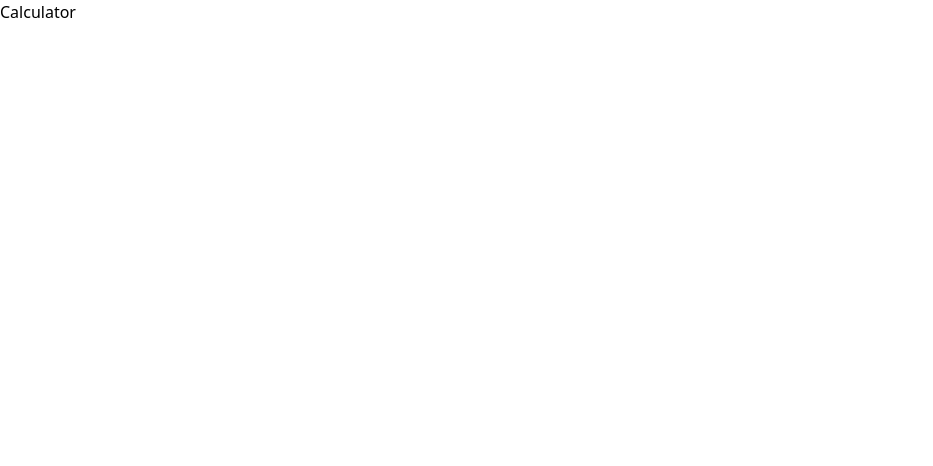
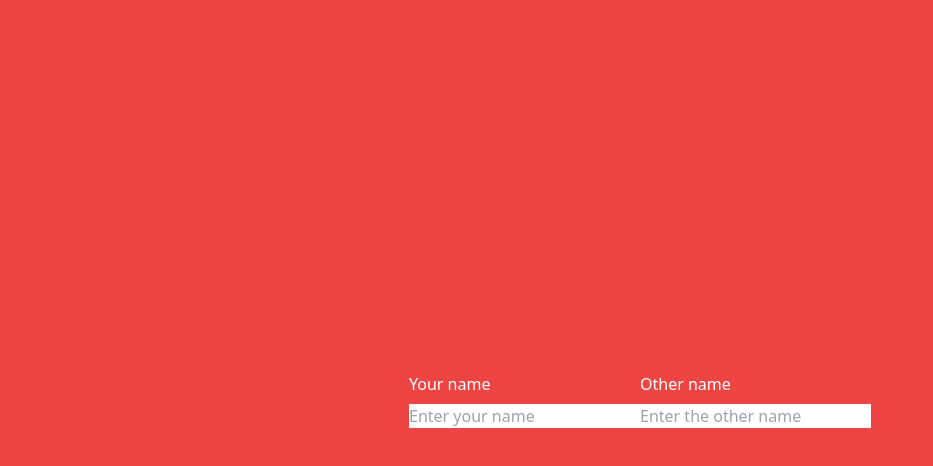
Before and after one commit to Generalsoi/loveCalculator, a React (Create React App) app: page /calculator in a window 1280 px wide. Shown: the top 466 px of the page, without its empty margins (0-933 px from the left). Built offline with nearby package versions, Linux system fonts and the light colour scheme.

Commit message:
added a preloader

```diff
--- a/package.json
+++ b/package.json
@@ -8,6 +8,7 @@
     "@testing-library/user-event": "^13.5.0",
     "react": "^18.2.0",
     "react-dom": "^18.2.0",
+    "react-preloaders": "^3.0.3",
     "react-router-dom": "^6.4.1",
     "react-scripts": "5.0.1",
     "web-vitals": "^2.1.4"
--- a/src/App.js
+++ b/src/App.js
@@ -1,7 +1,28 @@
 import { Link } from "react-router-dom";
+import { Lines } from "react-preloaders";
+import { useState, useEffect } from "react";
+import Background from "./images/love.webp";
 
 function App() {
+  const [loading, setLoading] = useState(true);
+
   return (
+    <>
+      {loading ? (
+        <div
+          className="w-full h-screen flex items-center justify-center"
+          style={{
+            backgroundImage: `url(${Background})`,
+            backgroundSize: "contain",
+            overflow: "hidden",
+          }}
+        >
+          {setTimeout(() => {
+            <Lines background="black" />;
+            setLoading(false);
+          }, 3000)}
+        </div>
+      ) : (
         <div className="bg-red-200 w-full h-screen font-maven font-bold flex flex-col items-center justify-center">
           <h1 className="text-xl md:text-3xl font-extrabold mb-8">
             Welcome to Onose's love calculator game
@@ -13,6 +34,8 @@ function App() {
             </button>
           </Link>
         </div>
+      )}
+    </>
   );
 }
 
--- a/src/routes/calculator.jsx
+++ b/src/routes/calculator.jsx
@@ -1,5 +1,18 @@
 import React from "react";
 
 export const Calculator = () => {
-  return <div>Calculator</div>;
+  return (
+    <div className="w-full h-screen flex items-center justify-center bg-red-500">
+      <div className="flex flex-col md:flex-row items-center text-white">
+        <div className="flex flex-col gap-2">
+          <label htmlFor="yourName">Your name</label>
+          <input type="text" placeholder="Enter your name" />
+        </div>
+        <div className="flex flex-col gap-2">
+          <label htmlFor="soulMateName">Other name</label>
+          <input type="text" placeholder="Enter the other name" />
+        </div>
+      </div>
+    </div>
+  );
 };
```
Also changed, not shown: src/images/love.webp (added), 1 other file (tests, documents, lock files or other folders). Lines whose indentation alone changed are shown as unchanged.
